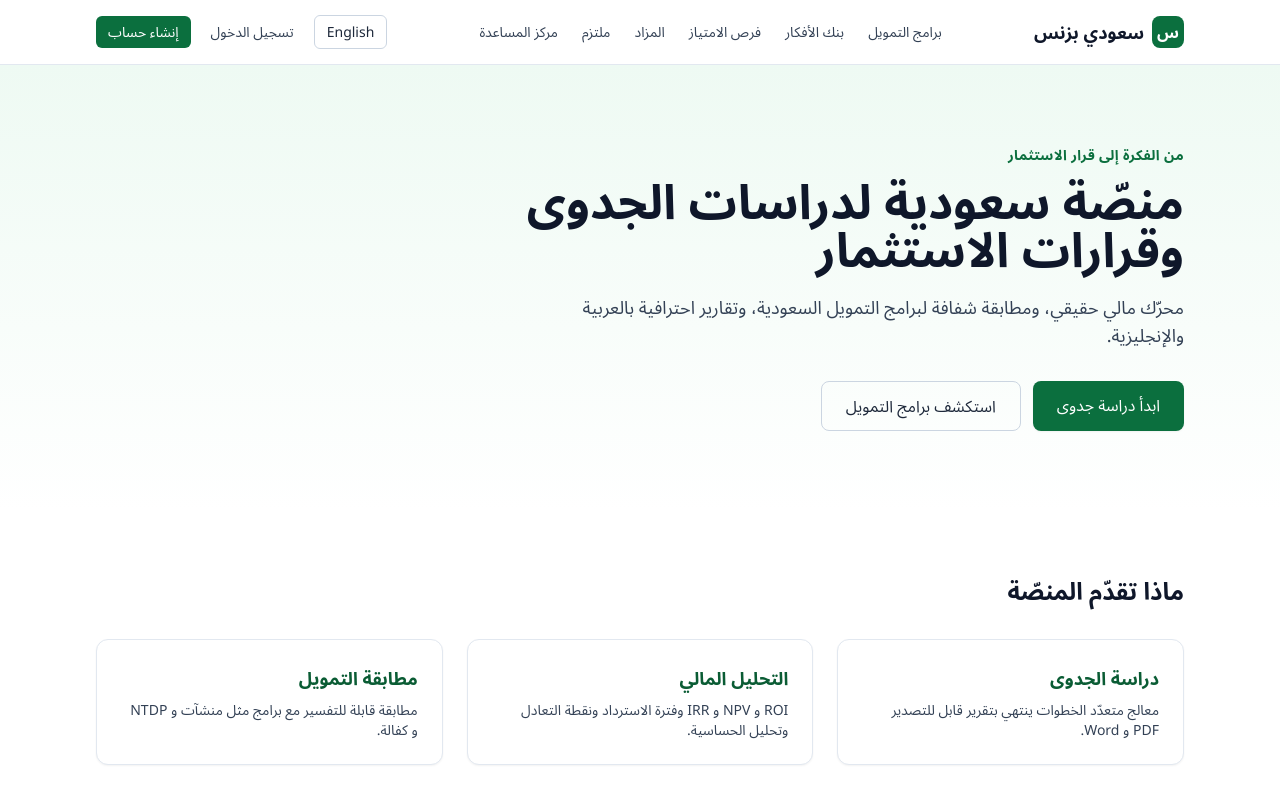
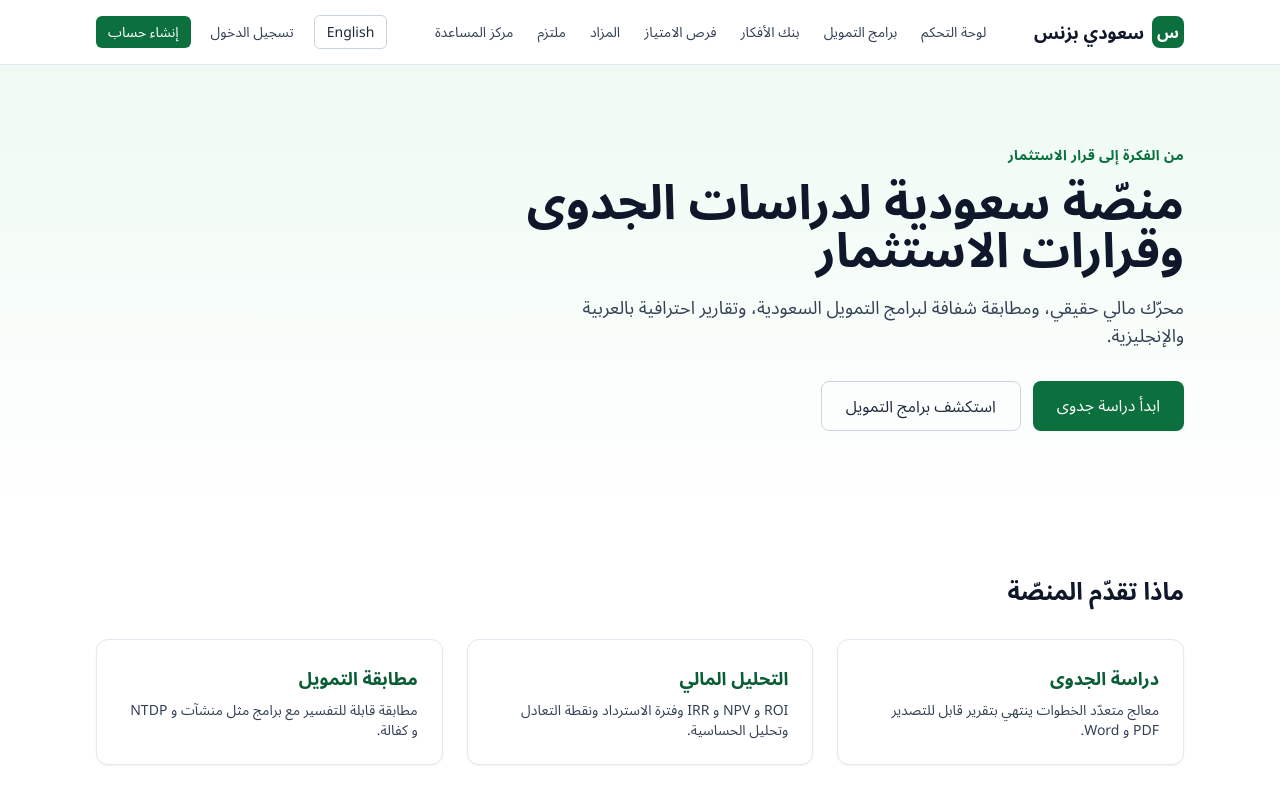
Before and after one commit to majaber1/saudi-business, a Next.js app in the folder apps/web/: page / in a window 1280 px wide. Shown: the top 800 px of the page. Built offline with nearby package versions, Linux system fonts and the light colour scheme.

Commit message:
Add Arabic label for Dashboard link in Navbar

```diff
--- a/apps/web/components/Navbar.tsx
+++ b/apps/web/components/Navbar.tsx
@@ -7,6 +7,7 @@ export function Navbar() {
   const { t, locale, toggle } = useLanguage();
 
   const links = [
+    { href: "/dashboard", label: locale === "ar" ? "لوحة التحكم" : "Dashboard" },
     { href: "/funding", label: t.nav.funding },
     { href: "/ideas", label: t.nav.ideas },
     { href: "/franchises", label: t.nav.franchises },
```
